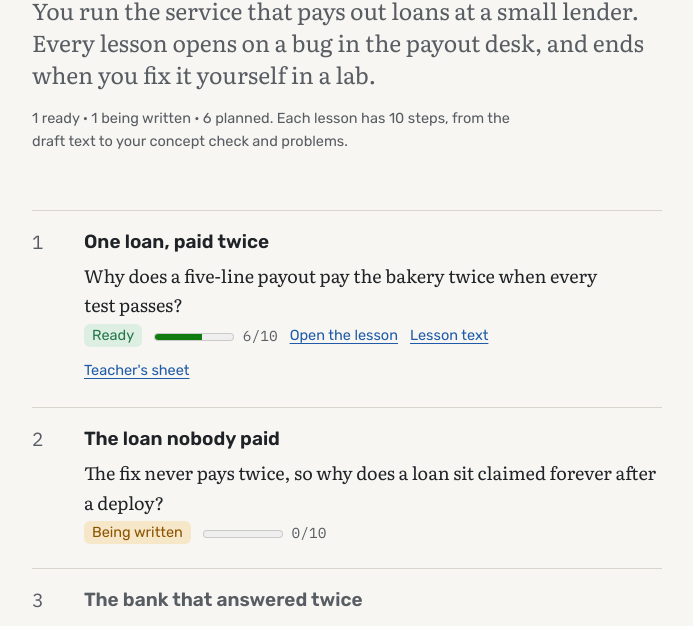
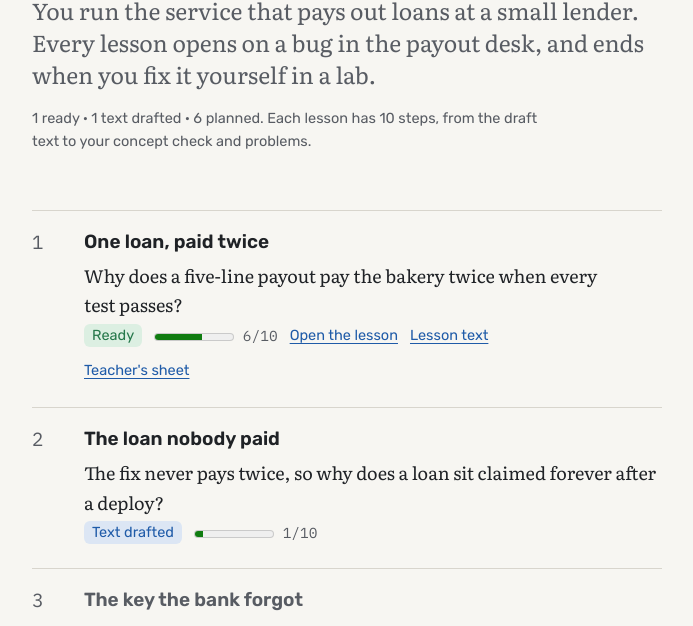
Before and after one commit to klaygomes/tla-lessons, a plain HTML site: page index.html in a window 1280 px wide. Shown: the part 170-796 px from the top of the page, without its empty margins (293-986 px from the left). Drawn offline with Linux system fonts and the light colour scheme.

Commit message:
chore: lesson 2 drafted and TLC-checked; lesson 3 retitled

```diff
--- a/index.html
+++ b/index.html
@@ -25,12 +25,12 @@
 <header>
 <h1>The payout desk: lessons in TLA+</h1>
 <p class="question">You run the service that pays out loans at a small lender. Every lesson opens on a bug in the payout desk, and ends when you fix it yourself in a lab.</p>
-<p class="summary">1 ready · 1 being written · 6 planned. Each lesson has 10 steps, from the draft text to your concept check and problems.</p>
+<p class="summary">1 ready · 1 text drafted · 6 planned. Each lesson has 10 steps, from the draft text to your concept check and problems.</p>
 </header>
 <ol class="course">
 <li class="is-ready"><span class="n">1</span><div><h2>One loan, paid twice</h2><p>Why does a five-line payout pay the bakery twice when every test passes?</p><p class="links"><span class="state">Ready</span><span class="steps" aria-label="6 of 10 steps done"><meter min="0" max="10" value="6"></meter> 6/10</span> <a href="01-one-loan-paid-twice/3-page/3-page.html">Open the lesson</a> <a href="01-one-loan-paid-twice/1-prose.html">Lesson text</a> <a href="01-one-loan-paid-twice/1-sheet.html">Teacher&#x27;s sheet</a></p></div></li>
-<li class="is-writing"><span class="n">2</span><div><h2>The loan nobody paid</h2><p>The fix never pays twice, so why does a loan sit claimed forever after a deploy?</p><p class="links"><span class="state">Being written</span><span class="steps" aria-label="0 of 10 steps done"><meter min="0" max="10" value="0"></meter> 0/10</span></p></div></li>
-<li class="is-planned"><span class="n">3</span><div><h2>The bank that answered twice</h2><p>When the bank times out and you retry, how do you send the money exactly once?</p><p class="links"><span class="state">Planned</span><span class="steps" aria-label="0 of 10 steps done"><meter min="0" max="10" value="0"></meter> 0/10</span></p></div></li>
+<li class="is-drafted"><span class="n">2</span><div><h2>The loan nobody paid</h2><p>The fix never pays twice, so why does a loan sit claimed forever after a deploy?</p><p class="links"><span class="state">Text drafted</span><span class="steps" aria-label="1 of 10 steps done"><meter min="0" max="10" value="1"></meter> 1/10</span></p></div></li>
+<li class="is-planned"><span class="n">3</span><div><h2>The key the bank forgot</h2><p>The bank remembers idempotency keys for 24 hours, so what happens when a worker resumes after a weekend?</p><p class="links"><span class="state">Planned</span><span class="steps" aria-label="0 of 10 steps done"><meter min="0" max="10" value="0"></meter> 0/10</span></p></div></li>
 <li class="is-planned"><span class="n">4</span><div><h2>A desk too big to check</h2><p>How do you keep the checker finishing when workers, loans and retries multiply?</p><p class="links"><span class="state">Planned</span><span class="steps" aria-label="0 of 10 steps done"><meter min="0" max="10" value="0"></meter> 0/10</span></p></div></li>
 <li class="is-planned"><span class="n">5</span><div><h2>Writing the worker as code</h2><p>How do you write the worker as a program and still decide what counts as one step?</p><p class="links"><span class="state">Planned</span><span class="steps" aria-label="0 of 10 steps done"><meter min="0" max="10" value="0"></meter> 0/10</span></p></div></li>
 <li class="is-planned"><span class="n">6</span><div><h2>The ledger that does not add up</h2><p>How do you move money between two ledgers so that neither ever shows it twice or not at all?</p><p class="links"><span class="state">Planned</span><span class="steps" aria-label="0 of 10 steps done"><meter min="0" max="10" value="0"></meter> 0/10</span></p></div></li>
```
Also changed, not shown: 2 other files.
